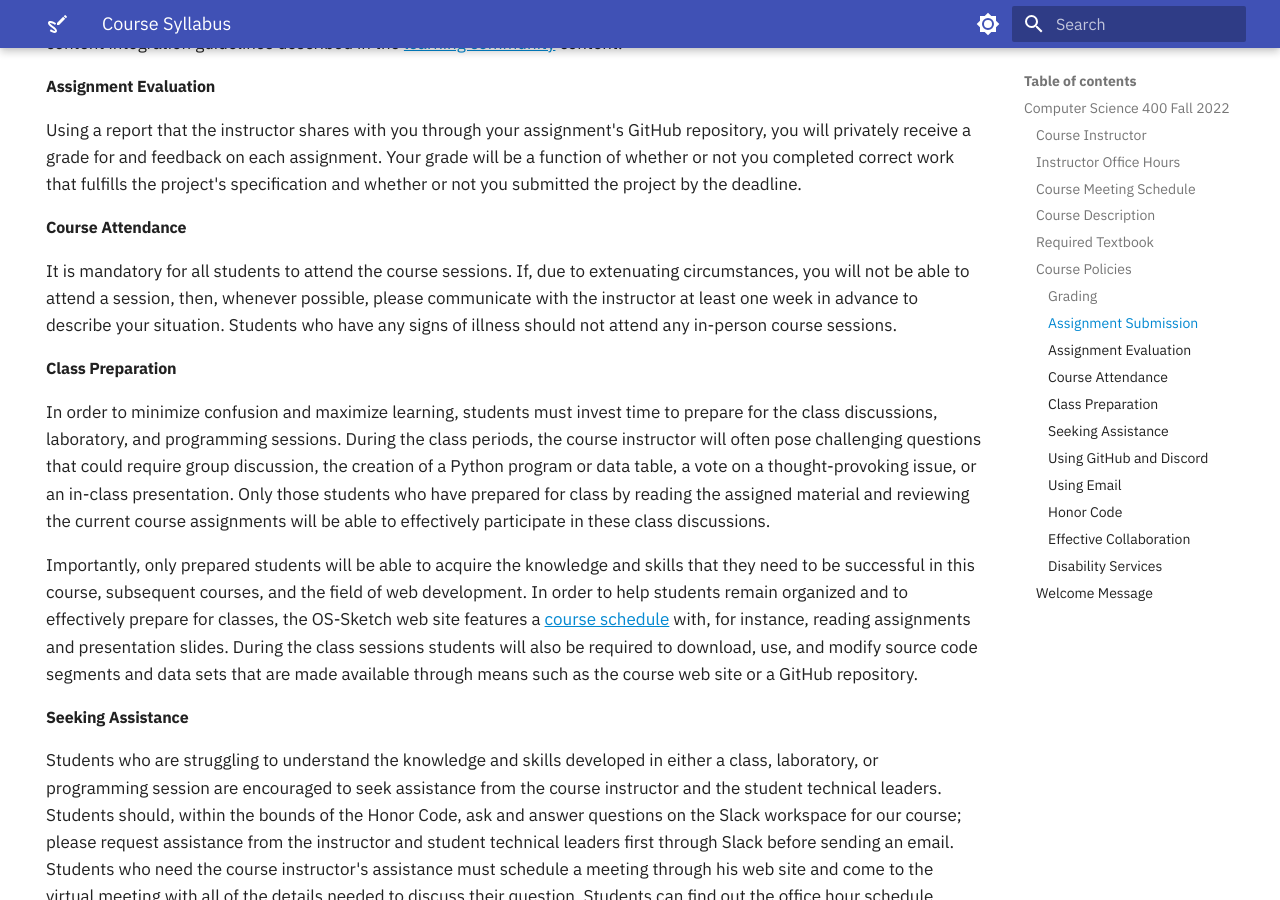
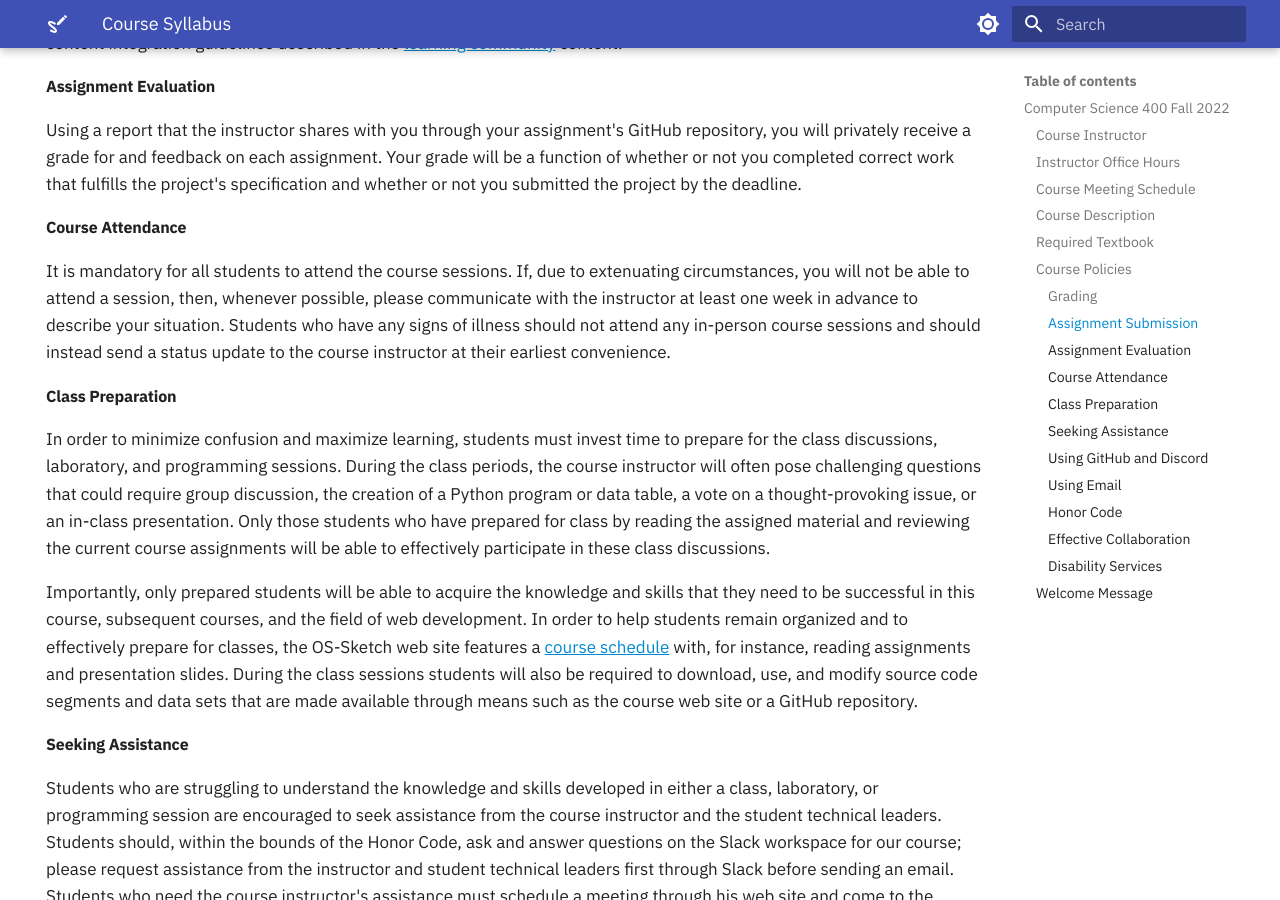
Before and after one commit to OS-Sketch/www.os-sketch.com, an MkDocs documentation site: the page built from docs/operating-systems/syllabus.md, in a window 1280 px wide and 900 px high, scrolled down 2958 px. Built offline with MkDocs 1.6.1 and Material for MkDocs 9.7.7, drawn with Linux system fonts in a browser that asks for light colours.

Commit message:
fix: Add a new phrase for clarity to the syllabus content about attendance.

```diff
--- a/docs/operating-systems/syllabus.md
+++ b/docs/operating-systems/syllabus.md
@@ -158,7 +158,8 @@ It is mandatory for all students to attend the course sessions. If, due to
 extenuating circumstances, you will not be able to attend a session, then,
 whenever possible, please communicate with the instructor at least one week in
 advance to describe your situation. Students who have any signs of illness
-should not attend any in-person course sessions.
+should not attend any in-person course sessions and should instead send a status
+update to the course instructor at their earliest convenience.
 
 #### Class Preparation
 
```
